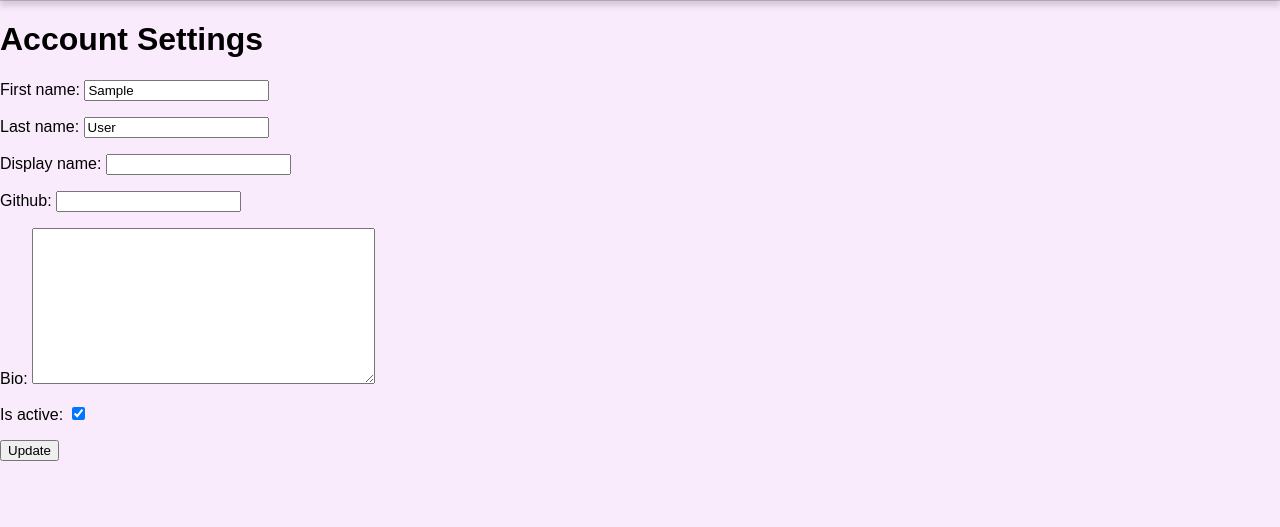
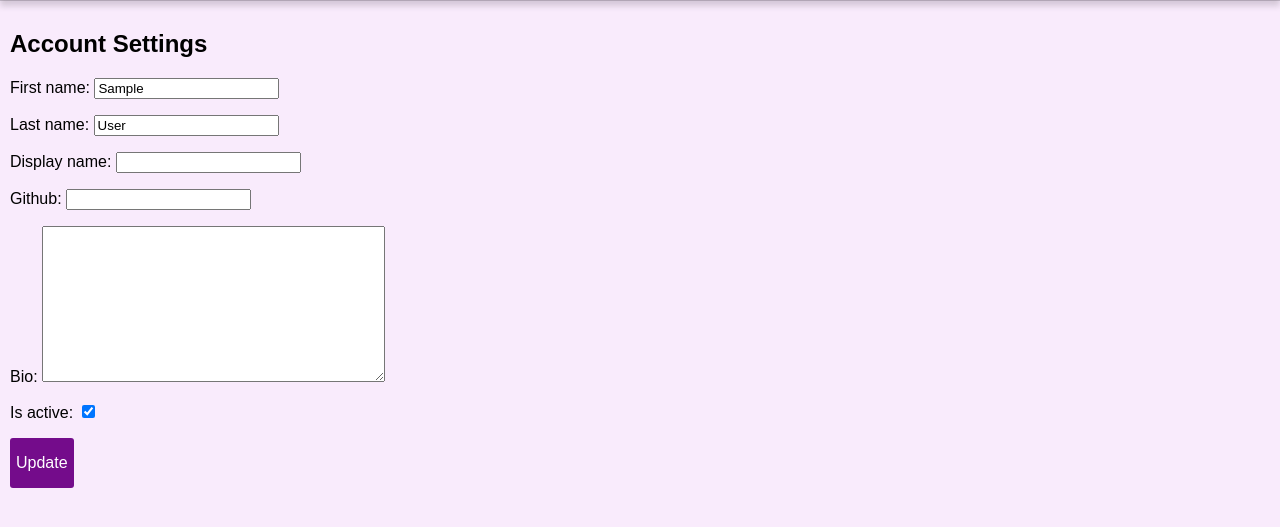
Before and after one commit to leevtori/CMPUT404-project, a Django app: page /users/account_settings/ in a window 1280 px wide. Shown: the part 50-577 px from the top of the page. Run offline with Django 3.2, Linux system fonts and the light colour scheme; the visitor is signed in with stand-in values (Sample User, id 1).

Commit message:
more styling

```diff
--- /dev/null
+++ b/distributed_social_network/static/css/account_settings.css
@@ -0,0 +1,15 @@
+#account_settings_form{
+    width: 1000px;
+}
+
+#submit_btn{
+    color: white;
+    border-width: 0;
+    border-radius: 3px;
+    background-color: rgb(116, 12, 139);
+    height: 50px;
+    font-size: medium;
+}
+#submit_btn:hover{
+    background-color: rgb(174, 107, 189);
+}
--- a/distributed_social_network/static/css/base.css
+++ b/distributed_social_network/static/css/base.css
@@ -33,7 +33,7 @@ body,html{
     font-weight: bold;
 }
 
-.header_link{
+a.header_link{
     float: left;
     padding-left: 15px;
     padding-right: 15px;
@@ -42,6 +42,10 @@ body,html{
     align-items: center;
     justify-content: center;
     color:white;
+    text-decoration: none;
+}
+
+a{
     text-decoration: none;
 }
 
--- a/distributed_social_network/static/css/login_signup.css
+++ b/distributed_social_network/static/css/login_signup.css
@@ -74,8 +74,6 @@ html, body {
 a{
     color: white;
     text-decoration: none;
-    /* height: 100%;
-    width:100%; */
 }
 
 #signup:hover{
@@ -95,3 +93,7 @@ a{
     height: 50px;
     font-size: medium;
 }
+
+#signup_form_btn:hover{
+    background-color: rgb(174, 107, 189);
+}
--- a/distributed_social_network/users/templates/account_settings.html
+++ b/distributed_social_network/users/templates/account_settings.html
@@ -1,11 +1,16 @@
 {% extends "base.html" %}
 {%load static%}
 
+{% block styles %}
+<link rel="stylesheet" type="text/css" href="{% static 'css/account_settings.css' %}">
+{% endblock %}
+
 {% block content %}
-<h1>Account Settings</h1>
-<form method="post">{% csrf_token %}
-    {{ form.as_p }}
-    <input type="submit" value="Update">
-</form>
-
+<div style="padding:10px">
+    <h2>Account Settings</h2>
+    <form method="post" id='account_settings_form'>{% csrf_token %}
+        {{ form.as_p }}
+        <input type="Submit" value="Update" id="submit_btn">
+    </form>
+</div>
 {% endblock %}
--- a/distributed_social_network/users/templates/followers_list.html
+++ b/distributed_social_network/users/templates/followers_list.html
@@ -3,8 +3,8 @@
 
 
 {% block content %}
-
-    <h1>Followers</h1>
+<div style="padding:10px">
+    <h2>Followers</h2>
 
     {% for user in object_list %}
         <div>
@@ -19,5 +19,5 @@
 
 
     <script src=" {% static 'js/script.js' %}"></script>
-
+</div>
 {% endblock %}
--- a/distributed_social_network/users/templates/friends_list.html
+++ b/distributed_social_network/users/templates/friends_list.html
@@ -3,8 +3,8 @@
 
 
 {% block content %}
-
-    <h1>Friends</h1>
+<div style="padding:10px">
+    <h2>Friends</h2>
 
     {% for user in object_list %}
         <div>
@@ -15,5 +15,5 @@
     {% endfor %}
 
     <script src=" {% static 'js/script.js' %}"></script>
-
+</div>
 {% endblock %}
--- a/distributed_social_network/users/templates/user_list.html
+++ b/distributed_social_network/users/templates/user_list.html
@@ -3,9 +3,9 @@
 
 
 {% block content %}
+<div style="padding:10px">
 
-    <h1>Users</h1>
-
+    <h2>Users</h2>
     {% for user in object_list %}
         {% if user != login_user %}
             {% include "includes/user_list_item.html" with user=user %}
@@ -14,4 +14,5 @@
 
     <script src=" {% static 'js/script.js' %}"></script>
 
+</div>
 {% endblock %}
```
Also changed, not shown: distributed_social_network/users/templates/base.html (deleted, +0 -23 lines).
